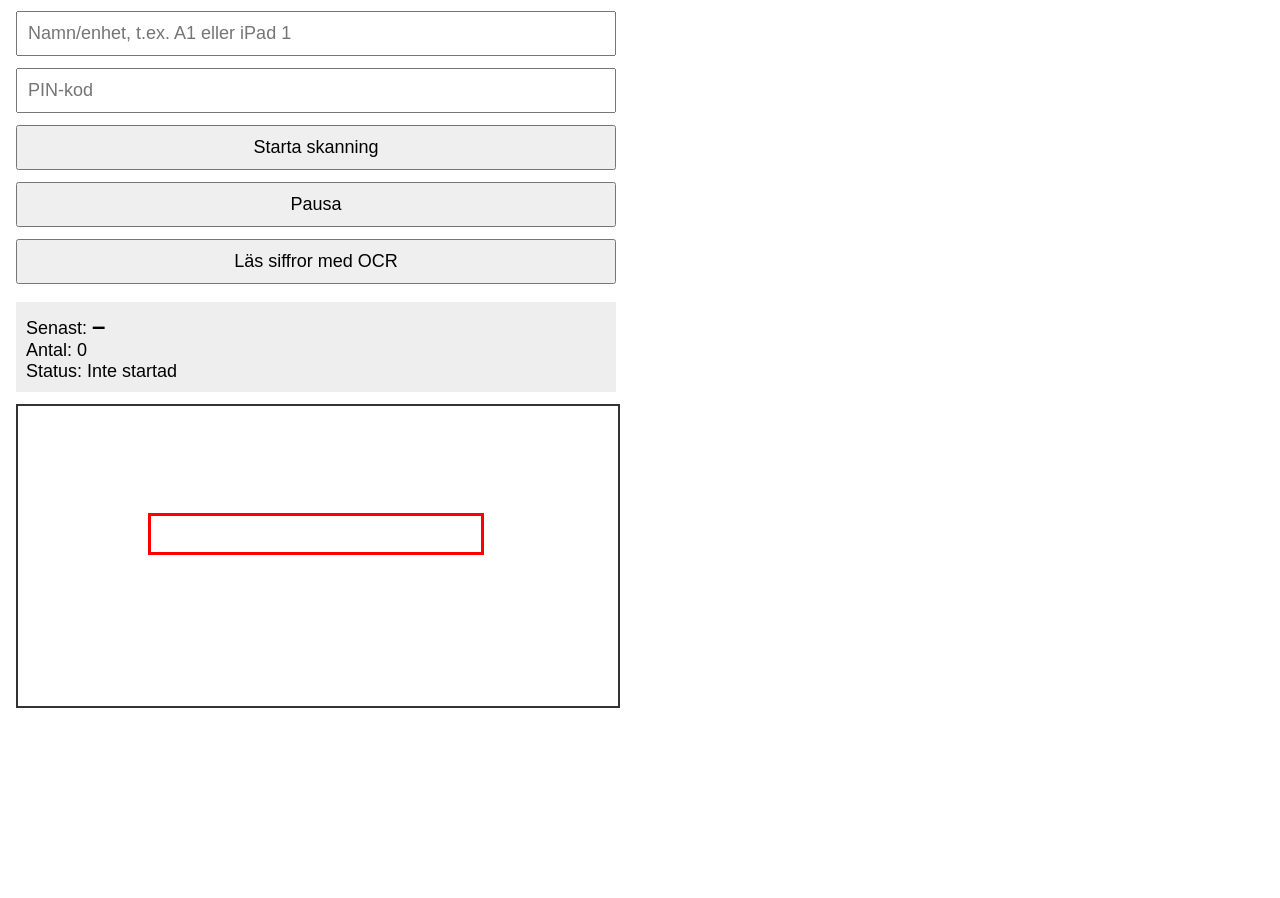
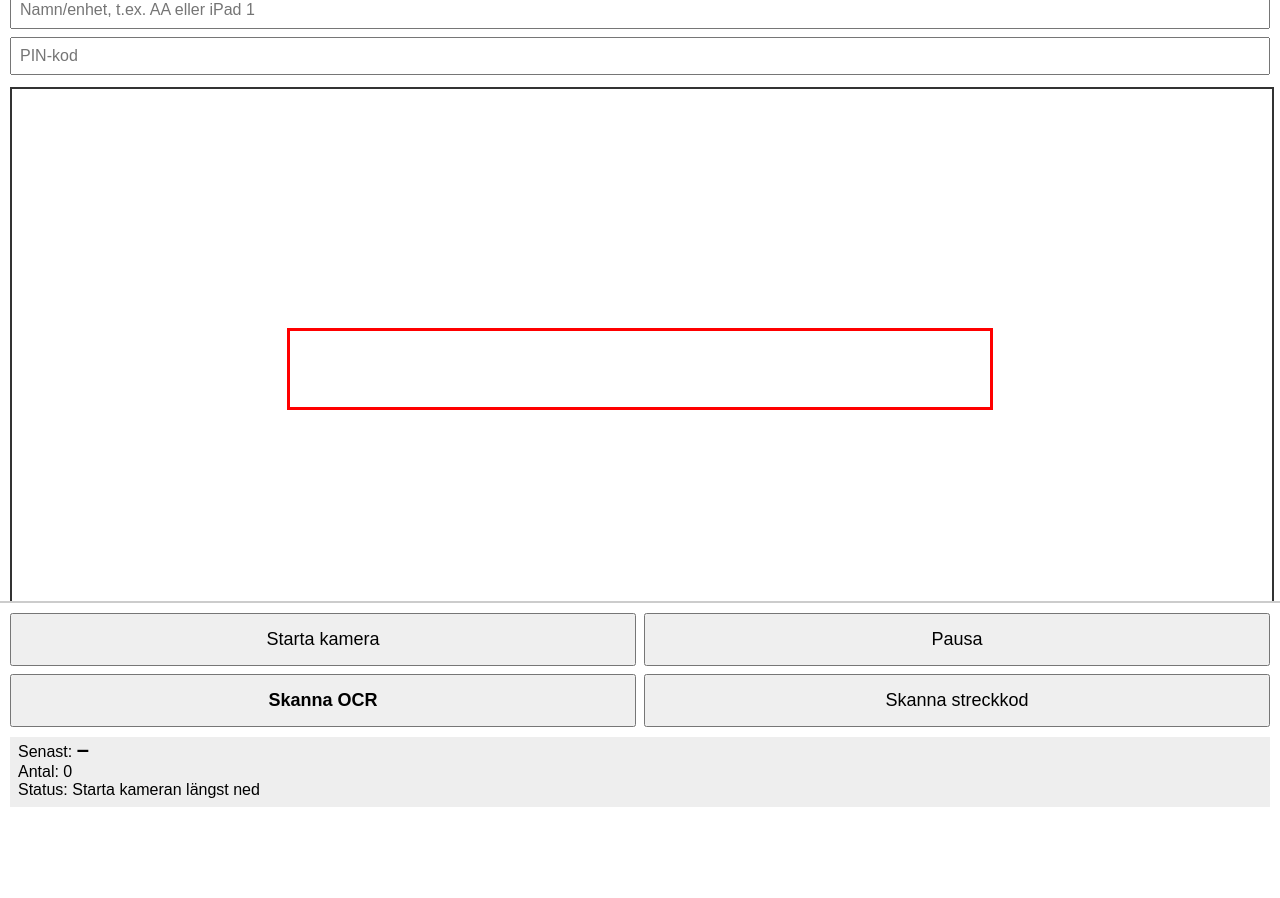
Before and after one commit to molabassman/BokSkanner, a plain HTML site: page index.html in a window 1280 px wide. Shown: the part 63-961 px from the top of the page. Before the commit the page ends 800 px from the top, so only its background shows below. Drawn offline with Linux system fonts and the light colour scheme.

Commit message:
Update index.html
Ej auto strekkod.
Bild högre upp

```diff
--- a/index.html
+++ b/index.html
@@ -11,14 +11,21 @@
   <style>
     body {
       font-family: Arial, sans-serif;
-      margin: 16px;
-      max-width: 600px;
+      margin: 0;
+      padding: 10px;
+      box-sizing: border-box;
+      padding-bottom: 150px;
     }
 
-    input, button {
-      font-size: 18px;
-      padding: 10px;
-      margin: 6px 0;
+    h2 {
+      margin: 6px 0 8px 0;
+      font-size: 22px;
+    }
+
+    input {
+      font-size: 16px;
+      padding: 8px;
+      margin: 4px 0;
       width: 100%;
       box-sizing: border-box;
     }
@@ -26,12 +33,13 @@
     #videoWrap {
       position: relative;
       width: 100%;
+      margin-top: 8px;
     }
 
     video {
       width: 100%;
       border: 2px solid #333;
-      margin-top: 12px;
+      display: block;
     }
 
     #ocrBox {
@@ -46,16 +54,42 @@
     }
 
     .status {
-      font-size: 18px;
-      margin-top: 12px;
-      padding: 10px;
+      font-size: 16px;
+      margin-top: 8px;
+      padding: 8px;
       background: #eee;
     }
 
     .big {
-      font-size: 24px;
+      font-size: 22px;
       font-weight: bold;
       word-break: break-all;
+    }
+
+    #bottomButtons {
+      position: fixed;
+      left: 0;
+      bottom: 0;
+      width: 100%;
+      background: white;
+      border-top: 2px solid #ccc;
+      padding: 10px;
+      box-sizing: border-box;
+      display: grid;
+      grid-template-columns: 1fr 1fr;
+      gap: 8px;
+      z-index: 10;
+    }
+
+    button {
+      font-size: 18px;
+      padding: 14px 8px;
+      width: 100%;
+      box-sizing: border-box;
+    }
+
+    #ocrButton {
+      font-weight: bold;
     }
   </style>
 </head>
@@ -63,36 +97,41 @@
 <body>
   <h2>Bokskanner</h2>
 
-  <input id="scannerName" placeholder="Namn/enhet, t.ex. A1 eller iPad 1">
+  <input id="scannerName" placeholder="Namn/enhet, t.ex. AA eller iPad 1">
   <input id="pin" placeholder="PIN-kod" type="password">
-
-  <button onclick="startScanner()">Starta skanning</button>
-  <button onclick="stopScanner()">Pausa</button>
-  <button onclick="readOcr()">Läs siffror med OCR</button>
-
-  <div class="status">
-    Senast: <span id="last" class="big">–</span><br>
-    Antal: <span id="count">0</span><br>
-    Status: <span id="status">Inte startad</span>
-  </div>
 
   <div id="videoWrap">
     <video id="video" playsinline></video>
     <div id="ocrBox"></div>
   </div>
 
+  <div class="status">
+    Senast: <span id="last" class="big">–</span><br>
+    Antal: <span id="count">0</span><br>
+    Status: <span id="status">Starta kameran längst ned</span>
+  </div>
+
   <canvas id="ocrCanvas" style="display:none;"></canvas>
+
+  <div id="bottomButtons">
+    <button onclick="startCamera()">Starta kamera</button>
+    <button onclick="stopCamera()">Pausa</button>
+    <button id="ocrButton" onclick="readOcr()">Skanna OCR</button>
+    <button onclick="scanBarcodeOnce()">Skanna streckkod</button>
+  </div>
 
   <script>
     const SCRIPT_URL = "https://script.google.com/macros/s/AKfycbx0baZLvVG7AbzFTkiqKHAyudRXbMNBFjwXHLHteyVcot7Sdb0DJLMLUGojp3p8wT4/exec";
 
     let codeReader;
+    let selectedDeviceId = null;
     let count = 0;
     let lastScan = "";
     let lastScanTime = 0;
     let isSending = false;
+    let cameraStarted = false;
 
-    async function startScanner() {
+    async function startCamera() {
       const scannerName = document.getElementById("scannerName").value.trim();
       const pin = document.getElementById("pin").value.trim();
 
@@ -103,23 +142,11 @@
 
       setStatus("Startar kamera...");
 
-      const hints = new Map();
-      hints.set(ZXing.DecodeHintType.POSSIBLE_FORMATS, [
-        ZXing.BarcodeFormat.CODE_128,
-        ZXing.BarcodeFormat.CODE_39,
-        ZXing.BarcodeFormat.CODE_93,
-        ZXing.BarcodeFormat.CODABAR,
-        ZXing.BarcodeFormat.ITF,
-        ZXing.BarcodeFormat.EAN_13,
-        ZXing.BarcodeFormat.EAN_8,
-        ZXing.BarcodeFormat.UPC_A,
-        ZXing.BarcodeFormat.UPC_E
-      ]);
-
-      codeReader = new ZXing.BrowserMultiFormatReader(hints);
+      try {
+        codeReader = new ZXing.BrowserMultiFormatReader();
 
         const devices = await codeReader.listVideoInputDevices();
-      let selectedDeviceId = devices[0].deviceId;
+        selectedDeviceId = devices[0].deviceId;
 
         const backCamera = devices.find(device =>
           device.label.toLowerCase().includes("back") ||
@@ -131,27 +158,34 @@
           selectedDeviceId = backCamera.deviceId;
         }
 
-      codeReader.decodeFromVideoDevice(
+        await codeReader.decodeFromVideoDevice(
           selectedDeviceId,
           "video",
-        async (result, err) => {
-          if (result) {
-            await onScanSuccess(cleanBarcode(result.getText()), "streckkod");
-          }
-        }
+          () => {}
         );
 
-      setStatus("Skanning igång");
-    }
-
-    function stopScanner() {
-      if (codeReader) {
-        codeReader.reset();
-        setStatus("Pausad");
+        cameraStarted = true;
+        setStatus("Kameran är igång. Tryck Skanna OCR.");
+      } catch (err) {
+        setStatus("Kamerafel: " + err.message);
       }
     }
 
+    function stopCamera() {
+      if (codeReader) {
+        codeReader.reset();
+      }
+
+      cameraStarted = false;
+      setStatus("Pausad");
+    }
+
     async function readOcr() {
+      if (!cameraStarted) {
+        setStatus("Starta kameran först");
+        return;
+      }
+
       const video = document.getElementById("video");
       const canvas = document.getElementById("ocrCanvas");
       const ctx = canvas.getContext("2d");
@@ -171,7 +205,7 @@
 
       ctx.drawImage(video, sx, sy, sw, sh, 0, 0, sw, sh);
 
-      setStatus("Läser text med OCR...");
+      setStatus("Läser OCR...");
 
       try {
         const result = await Tesseract.recognize(canvas, "eng", {
@@ -187,16 +221,51 @@
         }
 
         await onScanSuccess(code, "OCR");
-
       } catch (err) {
         setStatus("OCR-fel: " + err.message);
+      }
+    }
+
+    async function scanBarcodeOnce() {
+      if (!cameraStarted) {
+        setStatus("Starta kameran först");
+        return;
+      }
+
+      setStatus("Letar streckkod...");
+
+      try {
+        const hints = new Map();
+        hints.set(ZXing.DecodeHintType.POSSIBLE_FORMATS, [
+          ZXing.BarcodeFormat.CODE_128,
+          ZXing.BarcodeFormat.CODE_39,
+          ZXing.BarcodeFormat.CODE_93,
+          ZXing.BarcodeFormat.CODABAR,
+          ZXing.BarcodeFormat.ITF,
+          ZXing.BarcodeFormat.EAN_13,
+          ZXing.BarcodeFormat.EAN_8,
+          ZXing.BarcodeFormat.UPC_A,
+          ZXing.BarcodeFormat.UPC_E
+        ]);
+
+        const singleReader = new ZXing.BrowserMultiFormatReader(hints);
+
+        const result = await singleReader.decodeOnceFromVideoDevice(
+          selectedDeviceId,
+          "video"
+        );
+
+        singleReader.reset();
+
+        await onScanSuccess(cleanBarcode(result.getText()), "streckkod");
+      } catch (err) {
+        setStatus("Ingen streckkod hittad");
       }
     }
 
     function extractLibraryCode(text) {
       const onlyDigits = String(text).replace(/\D/g, "");
 
-      // Letar efter 11 siffror som börjar med 800
       const match = onlyDigits.match(/800\d{8}/);
 
       if (match) {
@@ -218,6 +287,7 @@
       if (!barcode) return;
 
       if (barcode === lastScan && now - lastScanTime < 3000) {
+        setStatus("Samma kod ignorerad: " + barcode);
         return;
       }
 
@@ -250,7 +320,6 @@
 
         if (navigator.vibrate) navigator.vibrate(100);
         beep();
-
       } catch (err) {
         setStatus("Fel: " + err.message);
       }
```
Lines whose indentation alone changed are shown as unchanged.
